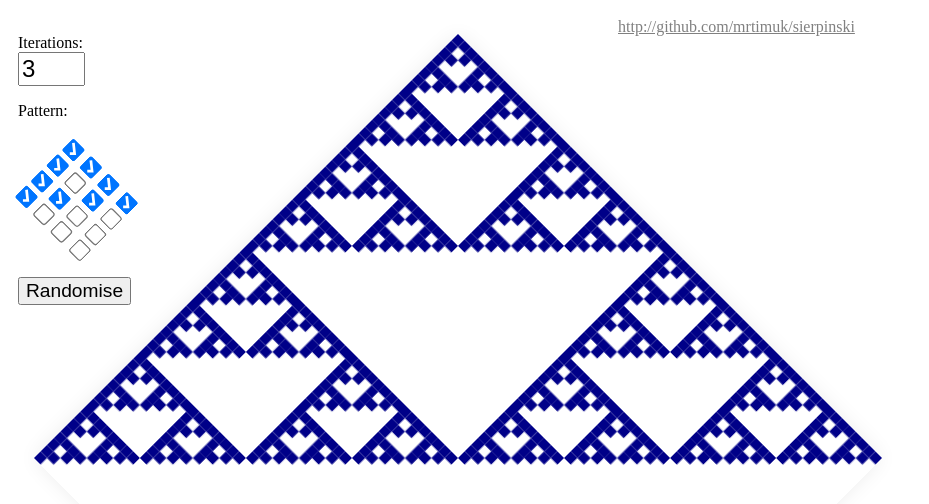
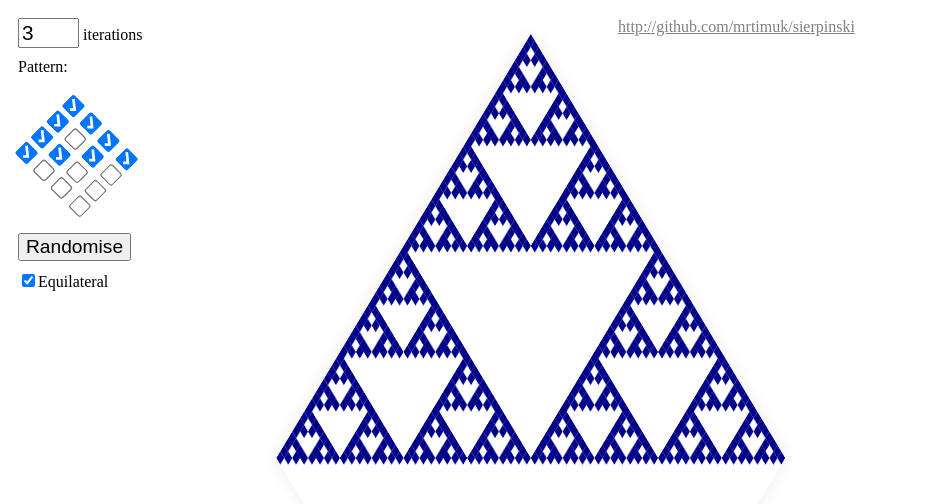
Before and after one commit to mrtimuk/sierpinski, a plain HTML site: page sierpinski.html in a window 1280 px wide. Shown: the whole page, without its empty margins (0-929 px from the left). Drawn offline with Linux system fonts and the light colour scheme.

Commit message:
Add equilateral setting

```diff
--- a/sierpinski.html
+++ b/sierpinski.html
@@ -28,13 +28,19 @@
         margin-left: 600px;
     }
     #iters {
-        font-size: 150%;
+        font-size: 130%;
     }
     button {
         font-size: 120%;
     }
     rect {
         fill:rgb(0,0,128);
+    }
+    #canvas-container.eq {
+        transform: scale(0.6, 1);
+    }
+    .para {
+        margin-bottom: 10px;
     }
 </style>
 </head>
@@ -52,7 +58,11 @@
     }
     canvas.setAttribute("id","canvas");
     canvas.width = canvas.height = 600;
-    document.body.appendChild(canvas);
+    const container = document.createElement('div');
+    container.setAttribute('id', 'canvas-container');
+    container.setAttribute('class', 'eq');
+    container.appendChild(canvas);
+    document.body.appendChild(container);
 </script>
 
 <div style="padding: 10px">
@@ -61,10 +71,11 @@
     </div>
 
     <div>
-    <p>
-        Iterations:<br>
+        <div class="para">
             <input type="number" id="iters" value="3" max="6" min="1" size="1" />
-    </p>
+            iterations
+        </div>
+        <div class="para">
             Pattern:
             <div style="position: relative">
                 <div id="pattern">
@@ -88,8 +99,10 @@
                     <input id="c32" type="checkbox" />
                     <input id="c33" type="checkbox" checked="1" />
                 </div>
+            </div>
             <button id="btnRandom">Randomise</button>
         </div>
+        <div><label><input id="cEq" type="checkbox" checked>Equilateral</label></div>
     </div>
 </div>
 
@@ -170,8 +183,17 @@
         }
         render();
     });
+    const cEq = document.getElementById('cEq');
+    const canvasContainer = document.getElementById('canvas-container');
+    cEq.addEventListener('change', () => {
+        if (cEq.checked) {
+            canvasContainer.classList.add('eq');
+        } else {
+            canvasContainer.classList.remove('eq');
+        }
+    });
+    elIters.addEventListener("change", () => render());
 
-    elIters.addEventListener("change", () => render());
 </script>
 </body>
 </html>
```
Lines whose indentation alone changed are shown as unchanged.
